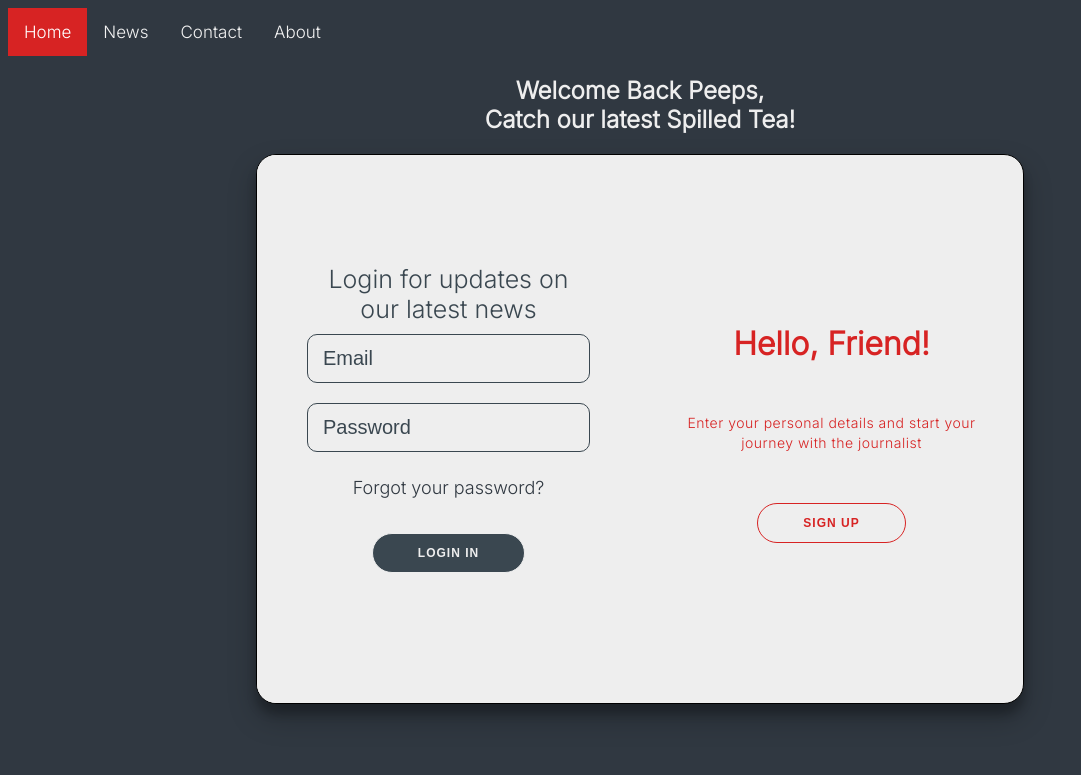
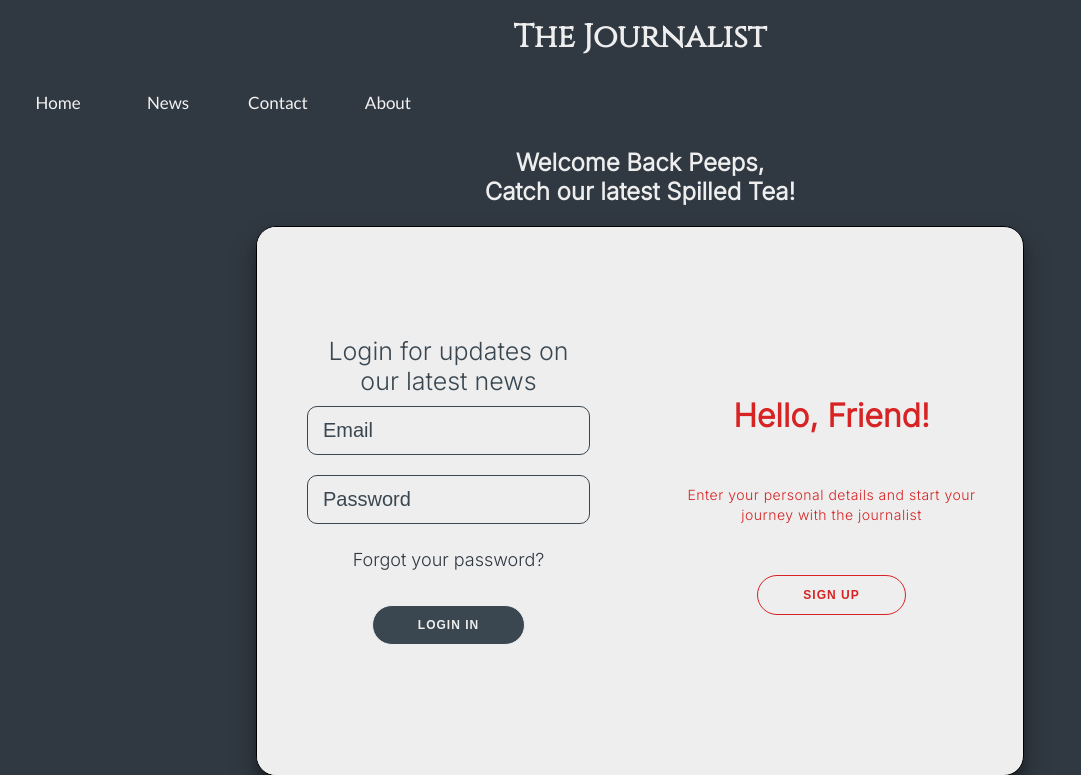
Before and after one commit to csendranshi/INPminiproject, a Django app: page /auth/ in a window 1280 px wide. Shown: the top 775 px of the page, without its empty margins (0-1081 px from the left). Run offline with Django 3.2, Linux system fonts and the light colour scheme.

Commit message:
Updated Navbar Css

```diff
--- a/pages/views.py
+++ b/pages/views.py
@@ -9,4 +9,4 @@ def home_view(request, *args, **kwargs):
 
 
 def auth_view(request, *args, **kwargs):
-    return render(request, "loginform.html", {})
+    return render(request, "authform.html", {})
--- a/static/css/css_login_form.css
+++ b/static/css/css_login_form.css
@@ -3,7 +3,7 @@
 	box-sizing: border-box;
 }
 .auth-form-body {
-	background: #303841;
+	background: #e3dfc8;
 
 	align-items: center;
 	flex-direction: column;
--- a/static/css/index_style.css
+++ b/static/css/index_style.css
@@ -1,39 +1,44 @@
-body {
-
-    background-color:#303841 ;
-
-}
-
-
 .super-class {
     background-color: black;
 }
+
 /* Add a black background color to the top navigation */
 .topnav {
     background-color: #303841;
     overflow: hidden;
+    width: 100%;
+
 }
 
 /* Style the links inside the navigation bar */
 .topnav a {
+    font-family: 'Lato',Sans Serif;
     float: left;
     display: block;
     color: #f2f2f2;
+    margin-right: 10px;
     text-align: center;
     padding: 14px 16px;
     text-decoration: none;
     font-size: 17px;
+    border-radius: 10px !important;
+    transition: all .2s ease-in-out;
+    height: 50px;
+    width: 100px;
 }
 
 /* Change the color of links on hover */
 .topnav a:hover {
-  background-color: #eeeeee;
-  color: black;
+    background-color: rgba(255, 255, 255, 0.13);
+    border-radius: 10px !important;
+    color: #eeeeee;
+    transform: scale(0.9);
 }
 
 /* Add an active class to highlight the current page */
 .topnav a.active {
     background-color: #d72323;
+    border-radius: 10px !important;
     color: white;
 }
 
@@ -44,7 +49,10 @@ body {
 
 /* When the screen is less than 600 pixels wide, hide all links, except for the first one ("Home"). Show the link that contains should open and close the topnav (.icon) */
 @media screen and (max-width: 600px) {
-  .topnav a:not(:first-child) {display: none;}
+    .topnav a:not(:first-child) {
+        display: none;
+    }
+
     .topnav a.icon {
         float: right;
         display: block;
@@ -53,12 +61,16 @@ body {
 
 /* The "responsive" class is added to the topnav with JavaScript when the user clicks on the icon. This class makes the topnav look good on small screens (display the links vertically instead of horizontally) */
 @media screen and (max-width: 600px) {
-  .topnav.responsive {position: relative;}
+    .topnav.responsive {
+        position: relative;
+    }
+
     .topnav.responsive a.icon {
         position: absolute;
         right: 0;
         top: 0;
     }
+
     .topnav.responsive a {
         float: none;
         display: block;
--- a/templates/Navbar.html
+++ b/templates/Navbar.html
@@ -4,15 +4,30 @@
 <head>
     <meta charset="UTF-8">
     <title>Title</title>
+    <link href="{% static '/css/css_login_form.css' %}" rel="stylesheet">
     <link href="{% static '/css/index_style.css' %}" rel="stylesheet">
-     <link href="{% static '/css/css_login_form.css' %}" rel="stylesheet">
+    <link href="https://fonts.googleapis.com/css2?family=Lato&display=swap" rel="stylesheet">
+    <link href="https://fonts.googleapis.com/css2?family=Cinzel&display=swap" rel="stylesheet">
 </head>
-<body>
+<body style="
+ background-color: #303841;
+ ">
+
+<div   style="
+        width: 100%;
+        height:50px;
+        padding: 20px;
+        border-radius: 10px;
+        margin-bottom: 20px;
+        text-align: center;" class="header-class">
+<h1 style="margin-top: -12px;font-family: 'Cinzel', serif;
+                color:  #eeeeee;">The Journalist</h1>
+</div>
 <!-- Load an icon library to show a hamburger menu (bars) on small screens -->
 <link rel="stylesheet" href="https://cdnjs.cloudflare.com/ajax/libs/font-awesome/4.7.0/css/font-awesome.min.css">
 
 <div class="topnav" id="myTopnav">
-  <a href="#home" class="active">Home</a>
+    <a href="#home" >Home</a>
     <a href="#news">News</a>
     <a href="#contact">Contact</a>
     <a href="#about">About</a>
```
Also changed, not shown: templates/authform.html (renamed from templates/loginform.html). Lines whose indentation alone changed are shown as unchanged.
